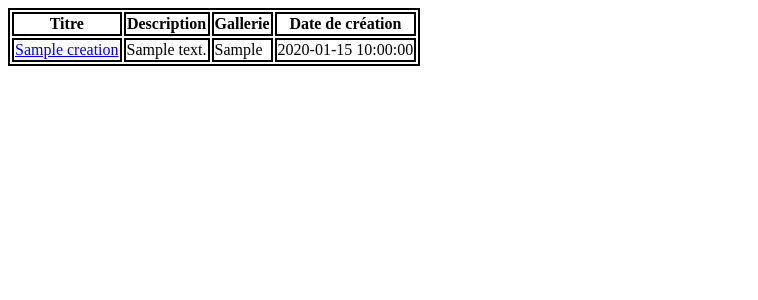
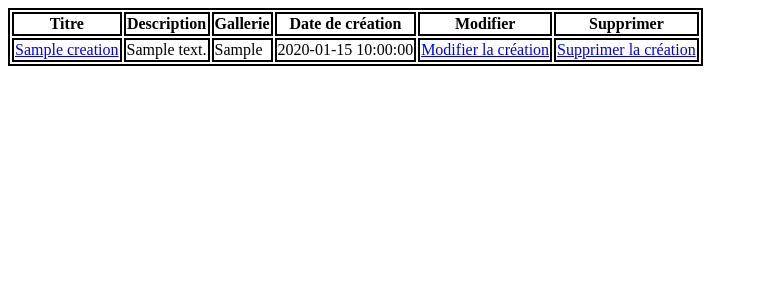
Before and after one commit to SAMPAIO1748/PHP--Orient---Objet, a PHP site: page /list_creation.php in a window 1280 px wide. Shown: the top 300 px of the page, without its empty margins (0-758 px from the left). Run offline with PHP 8.4, Linux system fonts and the light colour scheme; tables that the repository leaves empty or names only in its code hold one stand-in row (values such as "Sample post").

Commit message:
CRUD Complet

```diff
--- a/11-PDO/list_creation.php
+++ b/11-PDO/list_creation.php
@@ -45,6 +45,8 @@
                 <th>Description</th>
                 <th>Gallerie</th>
                 <th>Date de création</th>
+                <th>Modifier</th>
+                <th>Supprimer</th>
             </tr>
         </thead>
 
@@ -58,7 +60,9 @@
                     $creation['titre'] . "</a></td><td>" .
                     $creation['description'] . "</td><td>" .
                     $creation['galerie'] . '</td><td>' .
-                    $creation['date_creation']  . "</td></tr>";
+                    $creation['date_creation']  . "</td><td><a href='update_form_creation.php?id=" .
+                    $creation['id'] . "'>Modifier la création</a></td><td><a href='delete_creation.php?id=" .
+                    $creation['id'] . "'>Supprimer la création</a></td></tr>";
             }
 
             ?>
```
